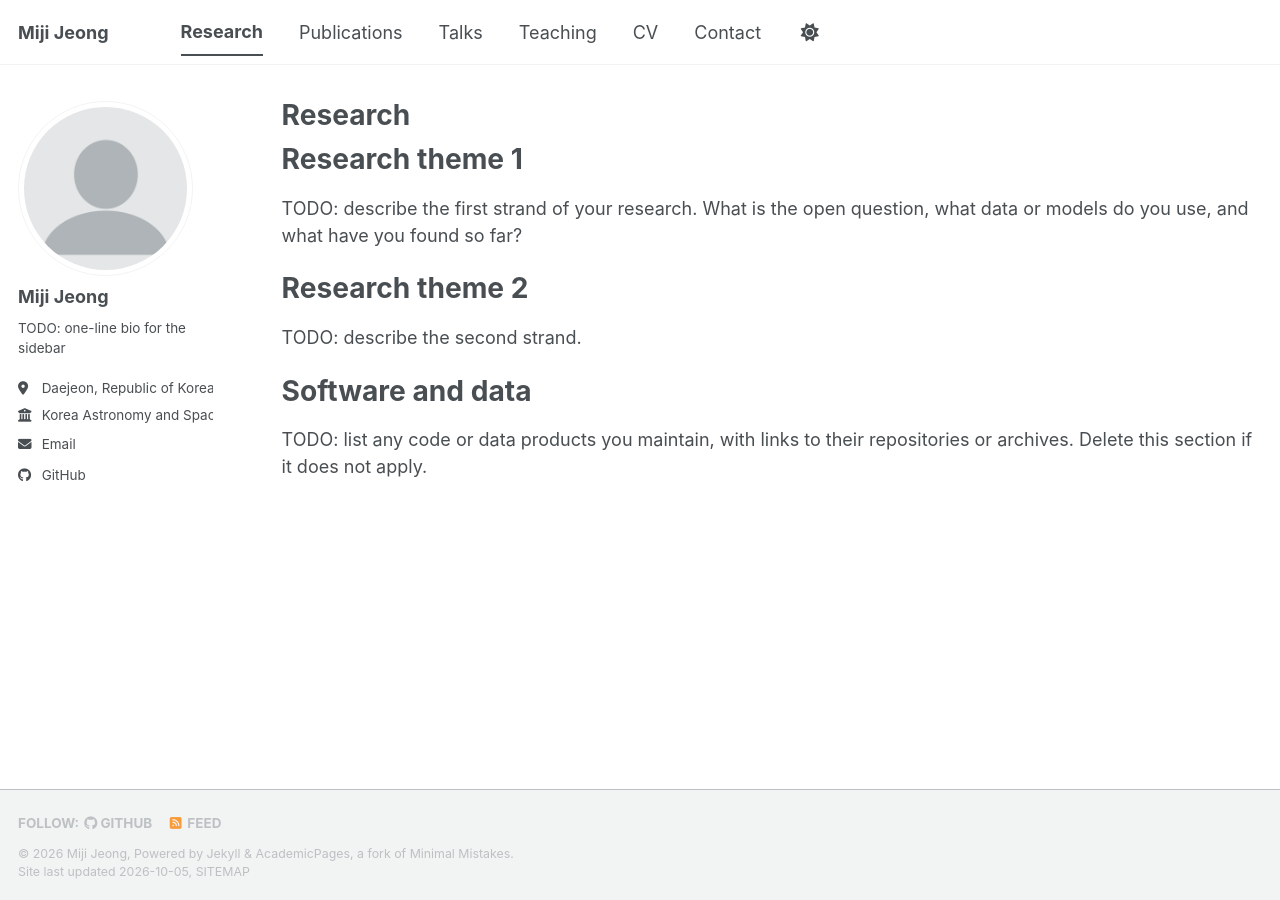
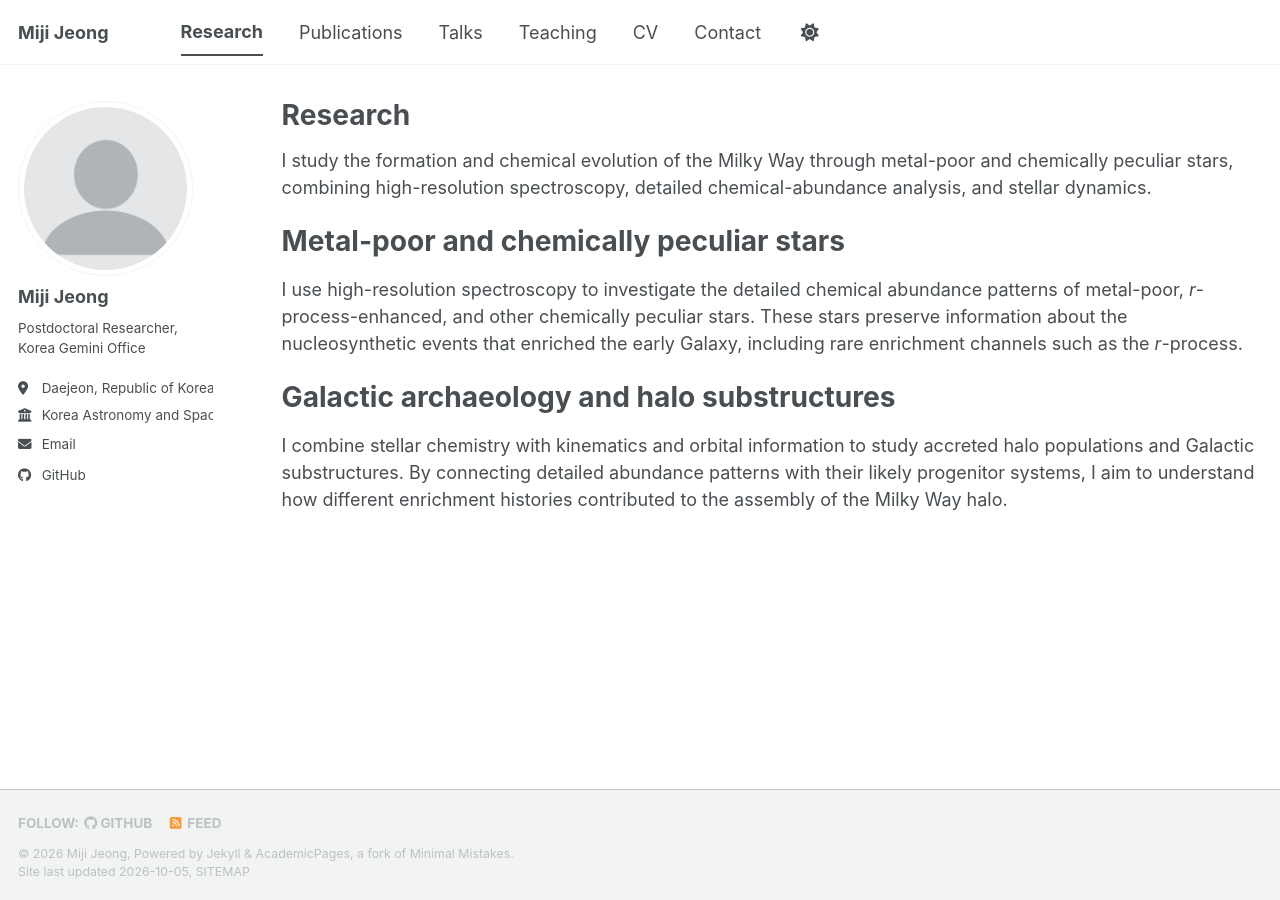
Before and after one commit to miji-jeong/miji-jeong.github.io, a Jekyll site: the page built from _pages/research.md, in a window 1280 px wide. Built offline with Jekyll 4.4.1, drawn with Linux system fonts in a browser that asks for light colours; a style sheet for code colours, icons or effects is not loaded.

Commit message:
Add position, affiliation and research content
Fill in the Postdoctoral Researcher title and the Korea Gemini Office
affiliation across the sidebar, the About page and the CV, and write the
research summary plus the two Research page themes: metal-poor and chemically
peculiar stars, and Galactic archaeology and halo substructures.

Co-Authored-By: Claude Opus 5 (1M context) <noreply@anthropic.com>

```diff
--- a/_config.yml
+++ b/_config.yml
@@ -12,7 +12,7 @@ site_theme               : "default" # The available themes options are "default
 title                    : "Miji Jeong"
 title_separator          : "-"
 name                     : &name "Miji Jeong"
-description              : &description "Astronomer at the Korea Astronomy and Space Science Institute (KASI)."
+description              : &description "Postdoctoral Researcher at the Korea Gemini Office, Korea Astronomy and Space Science Institute."
 url                      : "https://miji-jeong.github.io"
 baseurl                  : "" # the subpath of your site, e.g. "/blog"
 repository               : "miji-jeong/miji-jeong.github.io"
@@ -25,7 +25,7 @@ author:
   avatar           : "profile.png"
   name             : "Miji Jeong"
   pronouns         : # example: "she/her"
-  bio              : "TODO: one-line bio for the sidebar"
+  bio              : "Postdoctoral Researcher, Korea Gemini Office"
   location         : "Daejeon, Republic of Korea"
   employer         : "Korea Astronomy and Space Science Institute"
   uri              : # URL
--- a/_pages/research.md
+++ b/_pages/research.md
@@ -7,21 +7,23 @@ author_profile: true
 
 {% include base_path %}
 
-<!-- TODO: replace these with your actual research themes.
-     Add an image per theme with:
-     ![description](/images/your-figure.png)
-     and keep each section to a short paragraph or two. -->
+I study the formation and chemical evolution of the Milky Way through metal-poor
+and chemically peculiar stars, combining high-resolution spectroscopy, detailed
+chemical-abundance analysis, and stellar dynamics.
 
-Research theme 1
+<!-- To illustrate a theme, drop a figure in images/ and add:
+     ![short description](/images/your-figure.png) -->
+
+Metal-poor and chemically peculiar stars
 ======
-TODO: describe the first strand of your research. What is the open question,
-what data or models do you use, and what have you found so far?
+I use high-resolution spectroscopy to investigate the detailed chemical abundance
+patterns of metal-poor, *r*-process-enhanced, and other chemically peculiar stars.
+These stars preserve information about the nucleosynthetic events that enriched the
+early Galaxy, including rare enrichment channels such as the *r*-process.
 
-Research theme 2
+Galactic archaeology and halo substructures
 ======
-TODO: describe the second strand.
-
-Software and data
-======
-TODO: list any code or data products you maintain, with links to their
-repositories or archives. Delete this section if it does not apply.
+I combine stellar chemistry with kinematics and orbital information to study
+accreted halo populations and Galactic substructures. By connecting detailed
+abundance patterns with their likely progenitor systems, I aim to understand how
+different enrichment histories contributed to the assembly of the Milky Way halo.
```
Also changed, not shown: _pages/about.md (+9 -7 lines), _pages/cv.md (+2 -2 lines).
